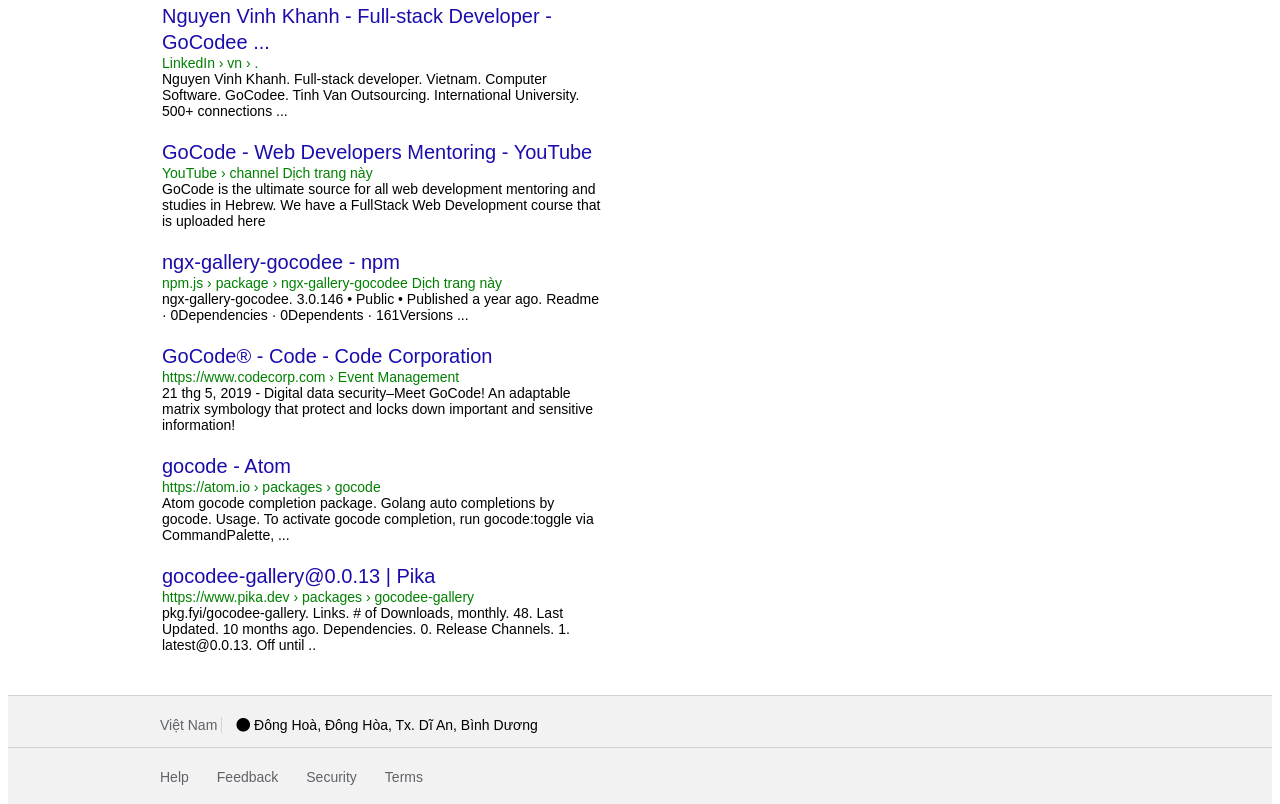
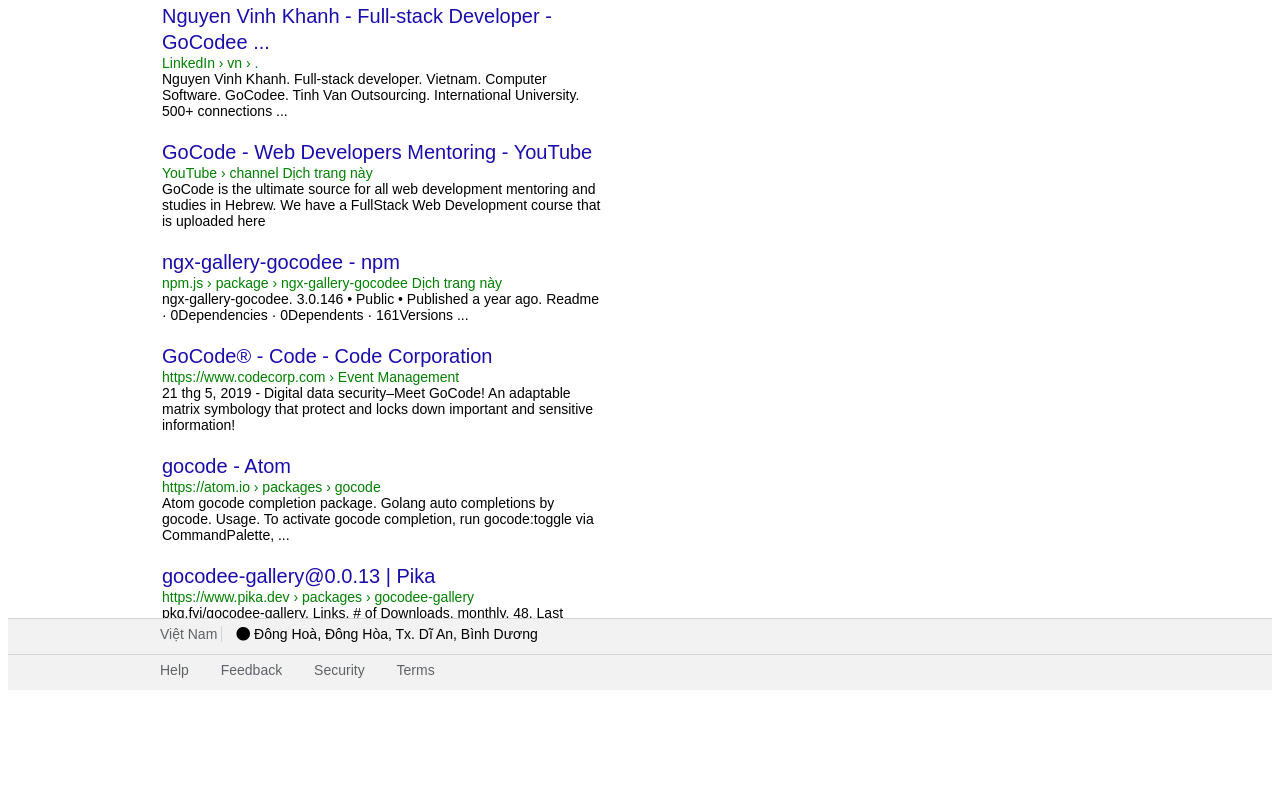
Before and after one commit to nluit/training, a plain HTML site: page index2.html in a window 1280 px wide. Shown: the part 437-1241 px from the top of the page. After the commit the page ends 1127 px from the top, so only its background shows below. Drawn offline with Linux system fonts and the light colour scheme.

Commit message:
sua file lan 4

```diff
--- a/public/style2.css
+++ b/public/style2.css
@@ -25,8 +25,8 @@ a {
 }
 
 .container {
-    left: 0;
-    right: 0;
+    position: relative;
+    min-height: 100vh;
 }
 
 .img-logo {
@@ -173,22 +173,19 @@ a:hover {
 }
 
 .footer {
-    margin-top: 3rem;
-    background-color: #F2F2F2;
-    height: 100%;
-    padding-bottom: 5px;
+    /* margin-top: 3rem; */
+    position: absolute;
+    bottom: 0;
+    width: 100%;
+    height: 2.5rem;
 }
 
+.footer-menu,
 .footer-address {
-    padding-top: 1rem;
     border-top: 1px solid lightgray;
-    display: flex;
-}
-
-.footer-menu {
-    padding-top: 1rem;
-    border-top: 1px solid lightgray;
-    display: flex;
+    background-color: #F2F2F2;
+    height: 2.5rem;
+    margin: 0rem;
 }
 
 #help {
```
